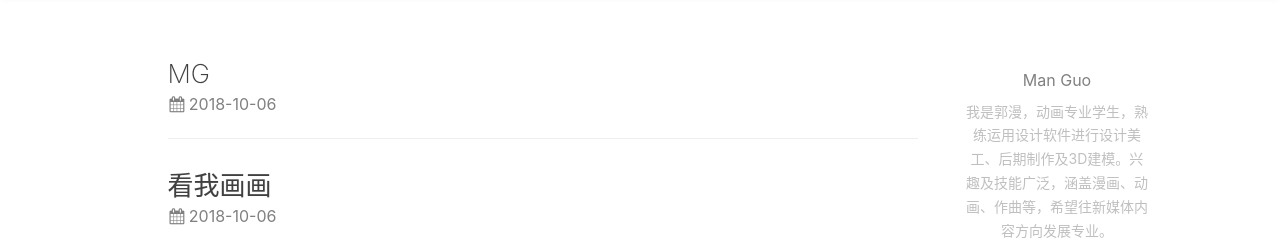
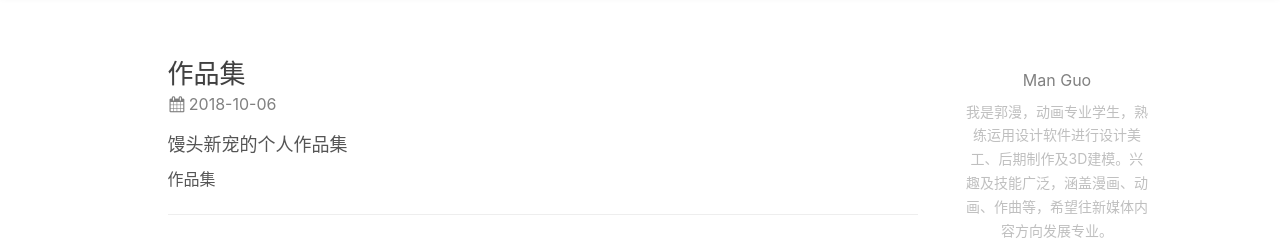
Before and after one commit to bunsplay/bunsplay.github.io, a plain HTML site: page archives/index.html in a window 1280 px wide. Shown: the part 63-305 px from the top of the page. Drawn offline with nearby package versions, Linux system fonts and the light colour scheme; some packages are replaced by stand-ins of ours; a script that the page names is missing.

Commit message:
Site updated: 2018-10-07 00:32:33

```diff
--- a/archives/index.html
+++ b/archives/index.html
@@ -155,15 +155,19 @@
      style="background-image: url('')">
     <a href="/2018/10/06/video-1/">
         <h2 class="post-title">
-            MG
+            作品集
         </h2>
         <p class="post-meta">
             <i class="fa fa-calendar" aria-hidden="true"></i> 2018-10-06
         </p>
 
+        <h3 class="post-subtitle">
+            馒头新宠的个人作品集
+        </h3>
+
         <div class="post-content-preview">
             <p>
-
+                作品集
             </p>
         </div>
     </a>
```
Also changed, not shown: 2018/10/06/video-1/index.html (+1 -1 lines), 2018/10/06/wechat-1/index.html (+1 -1 lines), archives/2018/10/index.html (+6 -2 lines), archives/2018/index.html (+6 -2 lines), index.html (+6 -2 lines), tags/Video/index.html (+6 -2 lines), tags/index.html (+5 -1 lines).
